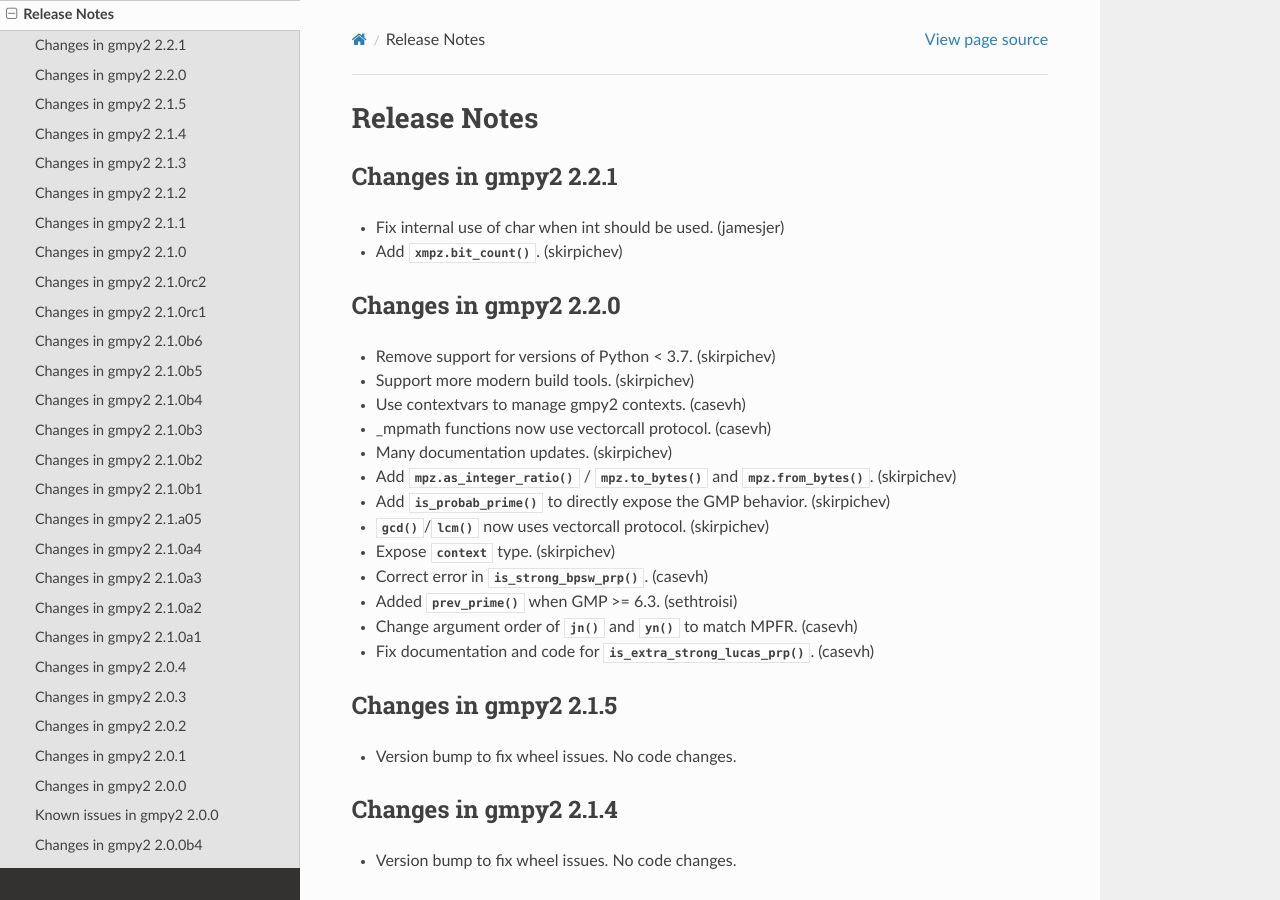
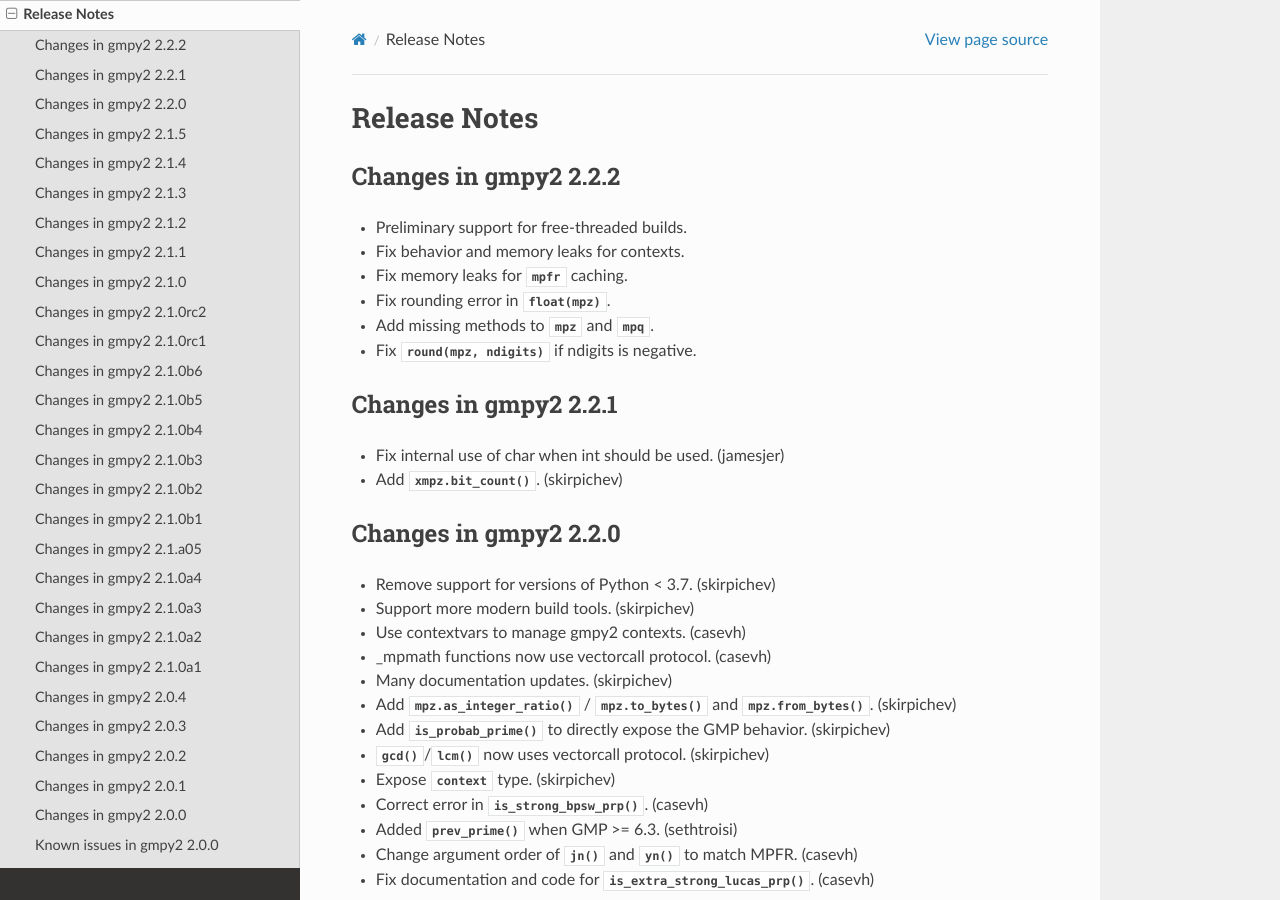
Before and after one commit to aleaxit/gmpy, a Sphinx documentation site: the page built from docs/history.rst, in a window 1280 px wide and 900 px high. Built offline with Sphinx 7.4.7 and the Read the Docs theme 3.1.0, drawn with Linux system fonts in a browser that asks for light colours; formulas are drawn with MathJax 3; the version number is read from the project's files by our own code.

Commit message:
Update history for v2.2.2.

```diff
--- a/docs/history.rst
+++ b/docs/history.rst
@@ -2,6 +2,16 @@
 =============
 
 .. currentmodule:: gmpy2
+
+Changes in gmpy2 2.2.2
+----------------------
+
+* Preliminary support for free-threaded builds.
+* Fix behavior and memory leaks for contexts.
+* Fix memory leaks for `mpfr` caching.
+* Fix rounding error in `float(mpz)`.
+* Add missing methods to `mpz` and `mpq`.
+* Fix `round(mpz, ndigits)` if ndigits is negative.
 
 Changes in gmpy2 2.2.1
 ----------------------
```
